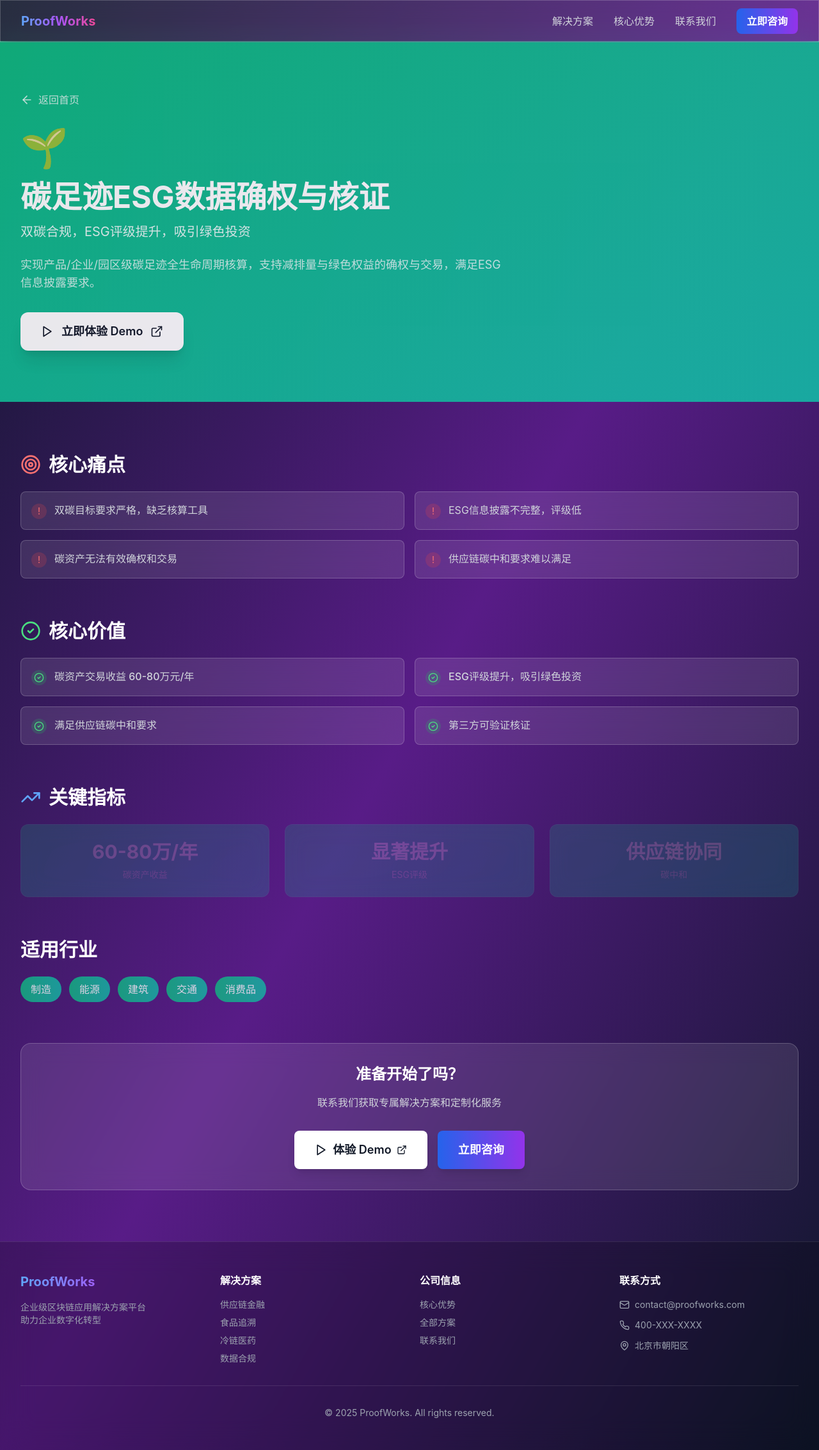
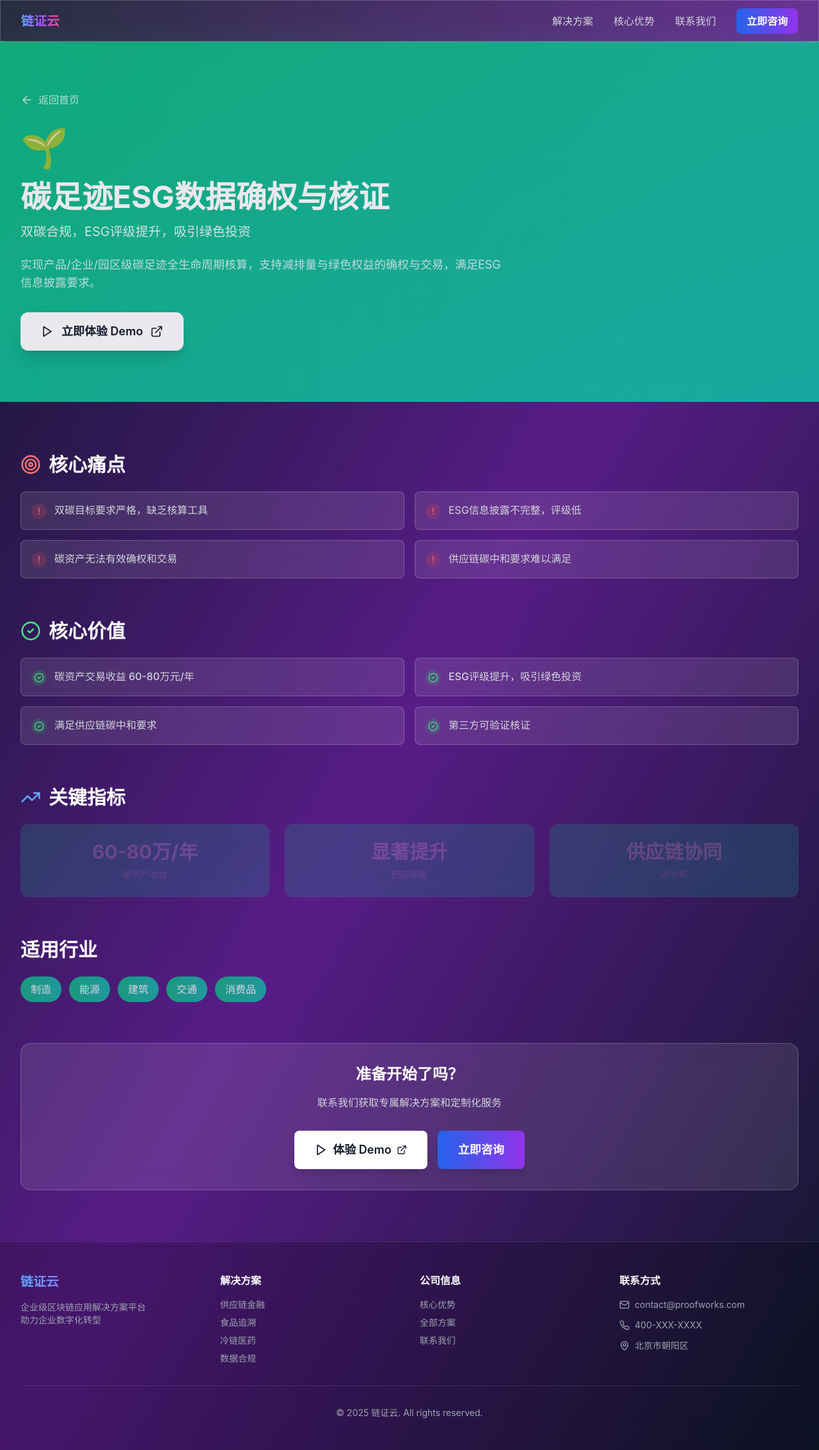
Before and after one commit to yusufyian/proofworks, a React (Vite) app in the folder proofworks-portal/: page /app/carbon-esg in a window 1280 px wide. Shown: the whole page at 64% size. Built offline with nearby package versions, Linux system fonts and the light colour scheme.

Commit message:
Update branding from "ProofWorks" to "链证云" across multiple files, including CHANGELOG, README, and various components, to reflect the new project name.

```diff
--- a/proofworks-portal/index.html
+++ b/proofworks-portal/index.html
@@ -4,8 +4,8 @@
     <meta charset="UTF-8" />
     <link rel="icon" type="image/svg+xml" href="/vite.svg" />
     <meta name="viewport" content="width=device-width, initial-scale=1.0" />
-    <meta name="description" content="ProofWorks - 区块链企业级应用解决方案平台" />
-    <title>ProofWorks - 区块链企业级应用解决方案</title>
+    <meta name="description" content="链证云 - 区块链企业级应用解决方案平台" />
+    <title>链证云 - 区块链企业级应用解决方案</title>
   </head>
   <body>
     <div id="root"></div>
--- a/proofworks-portal/src/components/ApplicationGrid.tsx
+++ b/proofworks-portal/src/components/ApplicationGrid.tsx
@@ -49,7 +49,7 @@ export function ApplicationGrid() {
           className="mt-20"
         >
           <h3 className="text-3xl font-bold text-center mb-12">
-            <span className="text-gradient">为什么选择 ProofWorks？</span>
+            <span className="text-gradient">为什么选择 链证云？</span>
           </h3>
           <div className="grid grid-cols-1 md:grid-cols-3 gap-8">
             {[
--- a/proofworks-portal/src/components/Footer.tsx
+++ b/proofworks-portal/src/components/Footer.tsx
@@ -8,7 +8,7 @@ export function Footer() {
         <div className="grid grid-cols-1 md:grid-cols-4 gap-8 mb-8">
           {/* Brand */}
           <div>
-            <h3 className="text-xl font-bold text-gradient mb-4">ProofWorks</h3>
+            <h3 className="text-xl font-bold text-gradient mb-4">链证云</h3>
             <p className="text-gray-400 text-sm">
               企业级区块链应用解决方案平台
               <br />
@@ -61,7 +61,7 @@ export function Footer() {
 
         {/* Copyright */}
         <div className="border-t border-white/10 pt-8 text-center text-sm text-gray-400">
-          <p>© 2025 ProofWorks. All rights reserved.</p>
+          <p>© 2025 链证云. All rights reserved.</p>
         </div>
       </div>
     </footer>
--- a/proofworks-portal/src/components/Hero.tsx
+++ b/proofworks-portal/src/components/Hero.tsx
@@ -32,7 +32,7 @@ export function Hero() {
             transition={{ delay: 0.2, duration: 0.8 }}
             className="text-6xl md:text-8xl lg:text-9xl font-bold mb-8 leading-tight"
           >
-            <span className="text-gradient block mb-4">ProofWorks</span>
+            <span className="text-gradient block mb-4">链证云</span>
             <span className="text-white block text-5xl md:text-6xl lg:text-7xl font-light">
               企业级区块链解决方案
             </span>
--- a/proofworks-portal/src/components/Navbar.tsx
+++ b/proofworks-portal/src/components/Navbar.tsx
@@ -22,7 +22,7 @@ export function Navbar() {
       <div className="max-w-7xl mx-auto px-4 sm:px-6 lg:px-8">
         <div className="flex items-center justify-between h-16">
           <Link to="/" className="flex items-center gap-2">
-            <span className="text-xl font-bold text-gradient">ProofWorks</span>
+            <span className="text-xl font-bold text-gradient">链证云</span>
           </Link>
 
           {/* Desktop menu */}
```
Also changed, not shown: 2 other files (tests, documents, lock files or other folders).
